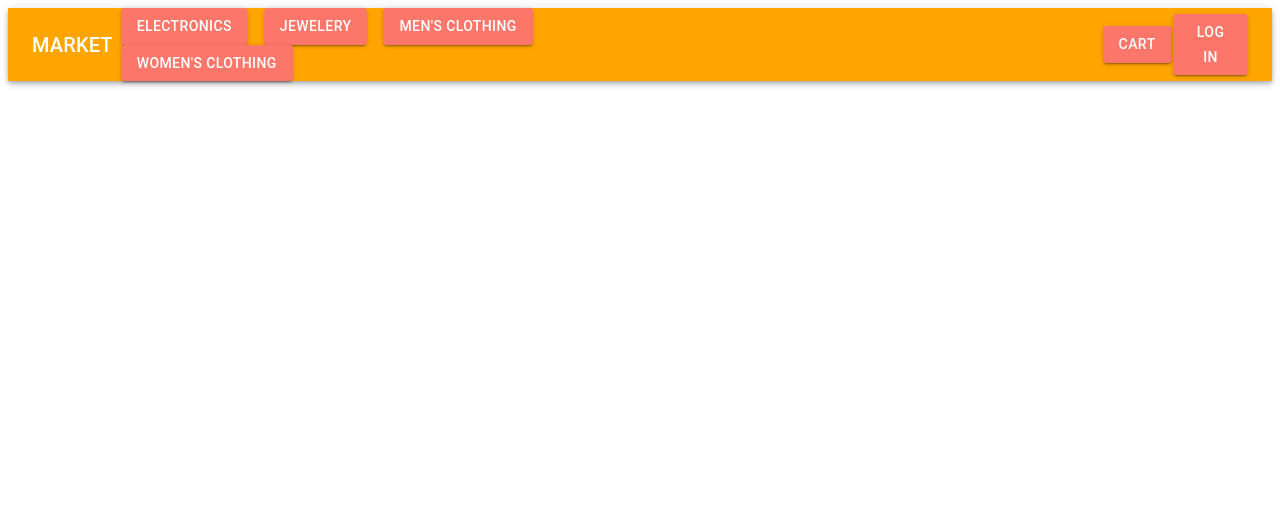
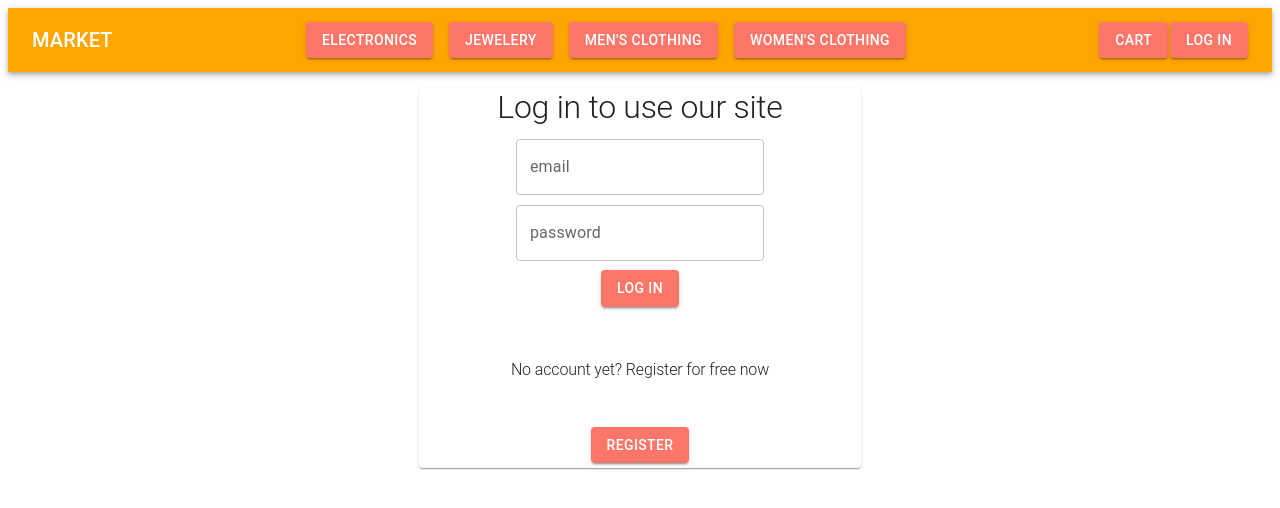
Before and after one commit to KarolinaaStoklosa/ecommerce-market, a React (Create React App) app: page /login in a window 1280 px wide. Shown: the top 508 px of the page. Built offline with nearby package versions, Linux system fonts and the light colour scheme.

Commit message:
docs: updating README.md file

```diff
--- a/src/App.tsx
+++ b/src/App.tsx
@@ -3,6 +3,7 @@
 import HomePage from './components/HomePage/HomePage';
 import { BrowserRouter, Routes, Route} from "react-router-dom"
 import RegisterPage from './components/RegisterPage/RegisterPage';
+import LoginPage from './components/LoginPage/LoginPage';
 
 function App() {
   return (
@@ -12,6 +13,7 @@
         <Routes>
           <Route path="/" element={<HomePage/>} />
           <Route path="/register" element={<RegisterPage/>} />
+          <Route path="/login" element={<LoginPage/>} />
         </Routes>
       </BrowserRouter>
 
--- /dev/null
+++ b/src/components/LoginPage/LoginPage.tsx
@@ -0,0 +1,55 @@
+import react from "react"
+import { useForm } from "react-hook-form"
+import { Card, Paper, TextField, Typography, Button } from '@mui/material';
+import { Link } from "react-router-dom";
+import { LoginFormData } from "../../helpers/interfaces";
+import { signInWithEmailAndPassword } from "firebase/auth";
+import { auth } from "../../helpers/firebaseConfig";
+
+const LoginPage = () => {
+
+    const {register, handleSubmit} = useForm<LoginFormData>();
+
+    const submitHandler = (data:LoginFormData)=> {
+        signInWithEmailAndPassword(auth, data.email, data.password)
+        .then(()=>console.log("Succeed"))
+        .catch((err)=> console.error(err.message))
+    }
+
+    return (
+        <Card component={Paper} sx={{display:"block", mx:"auto", maxWidth: "35%", my:"1rem" }}>
+            <Typography variant="h2" align="center" sx={{fontSize:"2rem"}}
+            >Log in to use our site</Typography>
+            <form style={{margin:"auto", marginTop:".5rem", marginBottom:".5rem", display:"flex", flexDirection:"column"}}
+                onSubmit={handleSubmit(submitHandler)}>
+                <TextField variant="outlined" label="email" type="email"
+                sx={{display:"block", mx:"auto", my:".3rem"}}
+                {...register("email", {required:true})}
+                />
+                <TextField variant="outlined" label="password" type="password"
+                sx={{display:"block", mx:"auto", my:".3rem"}}
+                {...register("password", {required:true})}
+                />
+                <Button variant="contained" type="submit"
+                sx={{display:"block", mx:"auto", my:".3rem", bgcolor:"#FC766AFF"}}
+                >Log in</Button>
+
+            </form>
+
+            <Typography variant="h2" align="center"
+            sx={{fontSize:"1rem", my:"3rem"}}
+            >No account yet? Register for free now
+            </Typography>
+            <Link to="/register" style={{textDecoration:"none"}}>
+                <Button variant="contained" sx={{display:"block", mx:"auto", marginBottom:".3rem", bgcolor:"#FC766AFF"}}
+                >Register</Button>
+            </Link>
+
+        </Card>
+    )
+}
+
+export default LoginPage;
+
+// Import i wywołanie useForm
+// JSX:
--- a/src/components/Navbar/Navbar.tsx
+++ b/src/components/Navbar/Navbar.tsx
@@ -14,7 +14,7 @@
                             MARKET
                         </Typography>
                     </Link>
-                    <Box sx={{display:'block', mr:'400px'}}>
+                    <Box sx={{flexGrow:1}}>
                         <Link to='/electronics' style={{textDecoration:"none", color:"white"}}>
                             <Button variant='contained'
                             sx={{backgroundColor:'#FC766AFF', mx:".5rem"}}
--- a/src/components/RegisterPage/RegisterPage.tsx
+++ b/src/components/RegisterPage/RegisterPage.tsx
@@ -1,6 +1,6 @@
+import react from 'react' ;
 import { Card, Paper, TextField, Typography, Button } from '@mui/material';
 import { createUserWithEmailAndPassword } from 'firebase/auth';
-import react from 'react'
 import { useForm } from 'react-hook-form';
 import { auth } from '../../helpers/firebaseConfig';
 import { RegisterFormData } from '../../helpers/interfaces';
--- a/src/helpers/interfaces.ts
+++ b/src/helpers/interfaces.ts
@@ -3,3 +3,8 @@
     password: string;
     password2: string;
 }
+
+export interface LoginFormData {
+    email: string;
+    password: string;
+}
```
Also changed, not shown: 1 other file (tests, documents, lock files or other folders).
